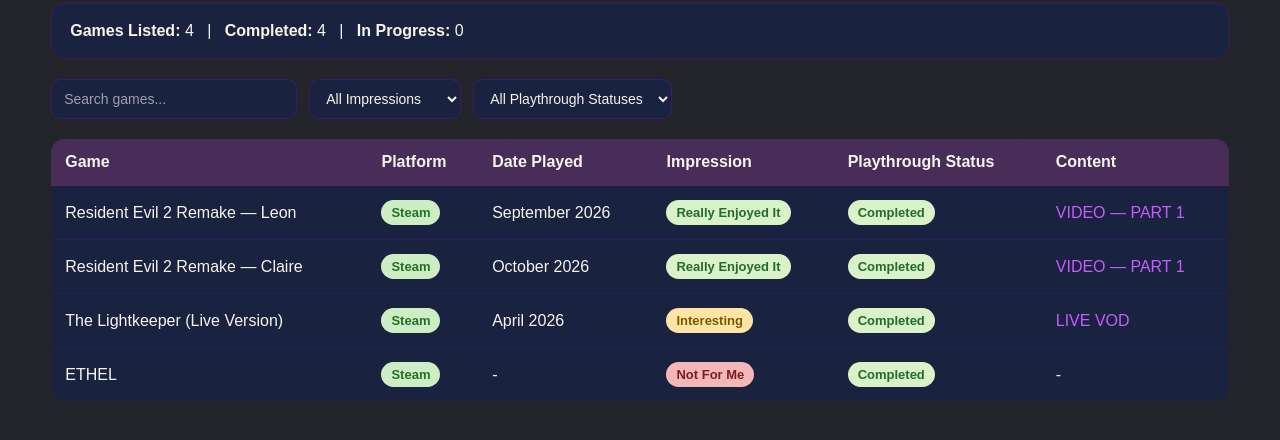
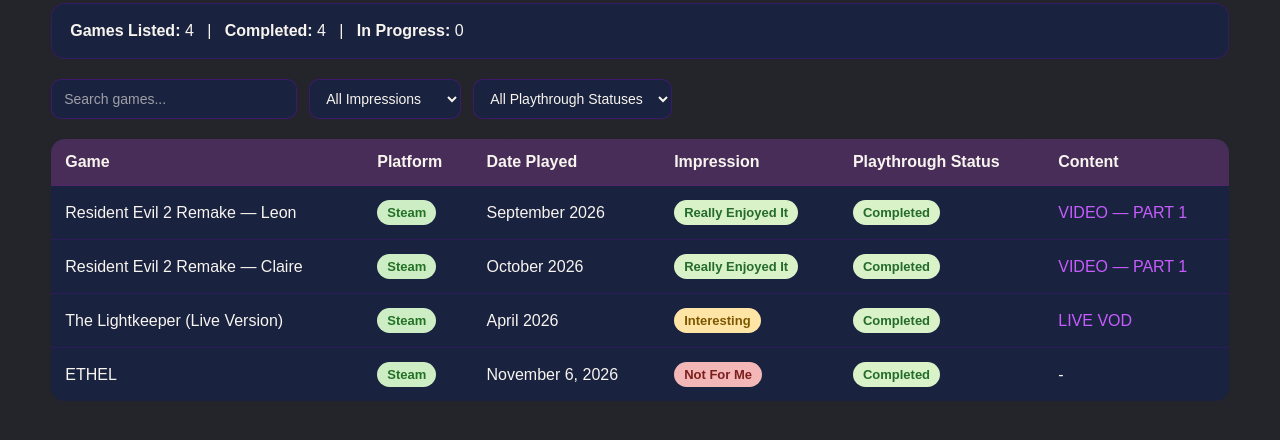
Before and after one commit to KlawdiaTV/Full-Games, a plain HTML site: page index.html in a window 1280 px wide. Shown: the part 604-1044 px from the top of the page. Drawn offline with nearby package versions, Linux system fonts and the light colour scheme.

Commit message:
Update index.html

```diff
--- a/index.html
+++ b/index.html
@@ -455,7 +455,7 @@
         <tr>
           <td>ETHEL</td>
           <td><span class="badge steam">Steam</span></td>
-          <td>-</td>
+          <td>November 6, 2026</td>
           <td>
            <span class="badge skip">Not For Me</span>
           </td>
```
